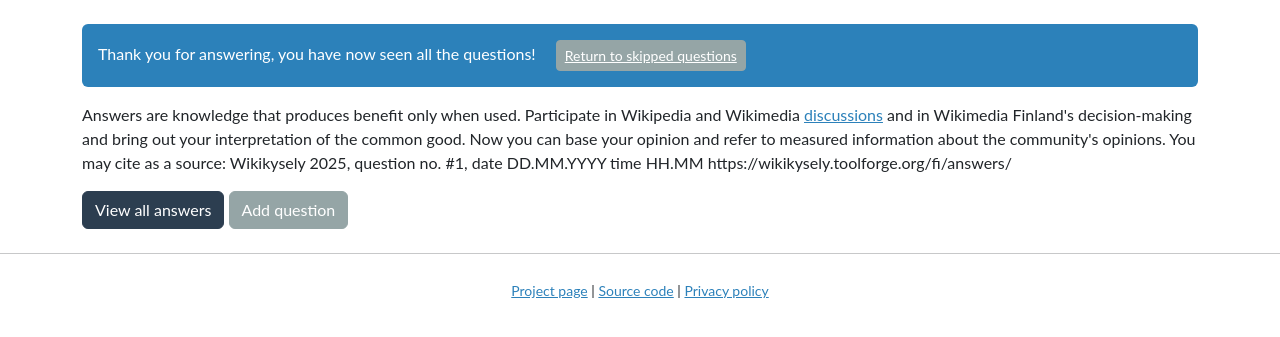
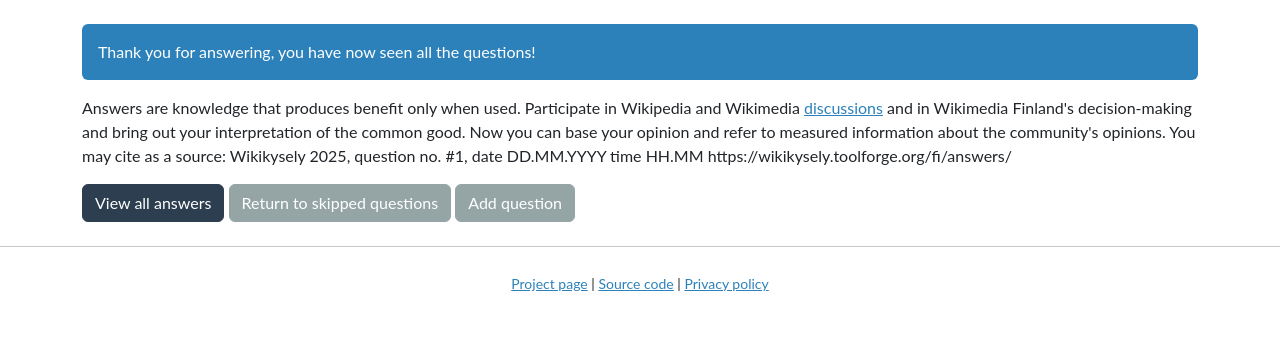
Before and after one commit to Wikimedia-Suomi/wikikysely, a Django app: template templates/survey/completion.html in a window 1280 px wide. Shown: the part 72-409 px from the top of the page. Run offline with Django 4.2, Linux system fonts and the light colour scheme; the template is opened without the code that fills it: values that come from a table or form of the project are taken from there, others are empty; tables that the repository leaves empty hold one stand-in row (values such as "Sample post"); some libraries are stand-ins or nearby versions.

Commit message:
Revert "Move skipped question link into completion alert"
This reverts commit 1068d51d343e8a84fc4c8edadf4a671f72a98a8c.

```diff
--- a/templates/survey/completion.html
+++ b/templates/survey/completion.html
@@ -5,9 +5,6 @@
 <div class="alert alert-info">
   {% if has_skipped %}
     {% translate 'Thank you for answering, you have now seen all the questions!' %}
-    <a href="{% url 'survey:answer_survey' %}" class="btn btn-secondary btn-sm ms-3">
-      {% translate 'Return to skipped questions' %}
-    </a>
   {% else %}
     {% translate 'Thank you for answering, you have now answered all the questions!' %}
   {% endif %}
@@ -17,6 +14,9 @@
 </p>
 <div class="mt-3">
   <a href="{% url 'survey:survey_answers' %}" class="btn btn-primary mb-2">{% translate 'View all answers' %}</a>
+  {% if has_skipped %}
+  <a href="{% url 'survey:answer_survey' %}" class="btn btn-secondary mb-2">{% translate 'Return to skipped questions' %}</a>
+  {% endif %}
   <a href="{% url 'survey:question_add' %}" class="btn btn-secondary mb-2">{% translate 'Add question' %}</a>
 </div>
 {% endblock %}
```
